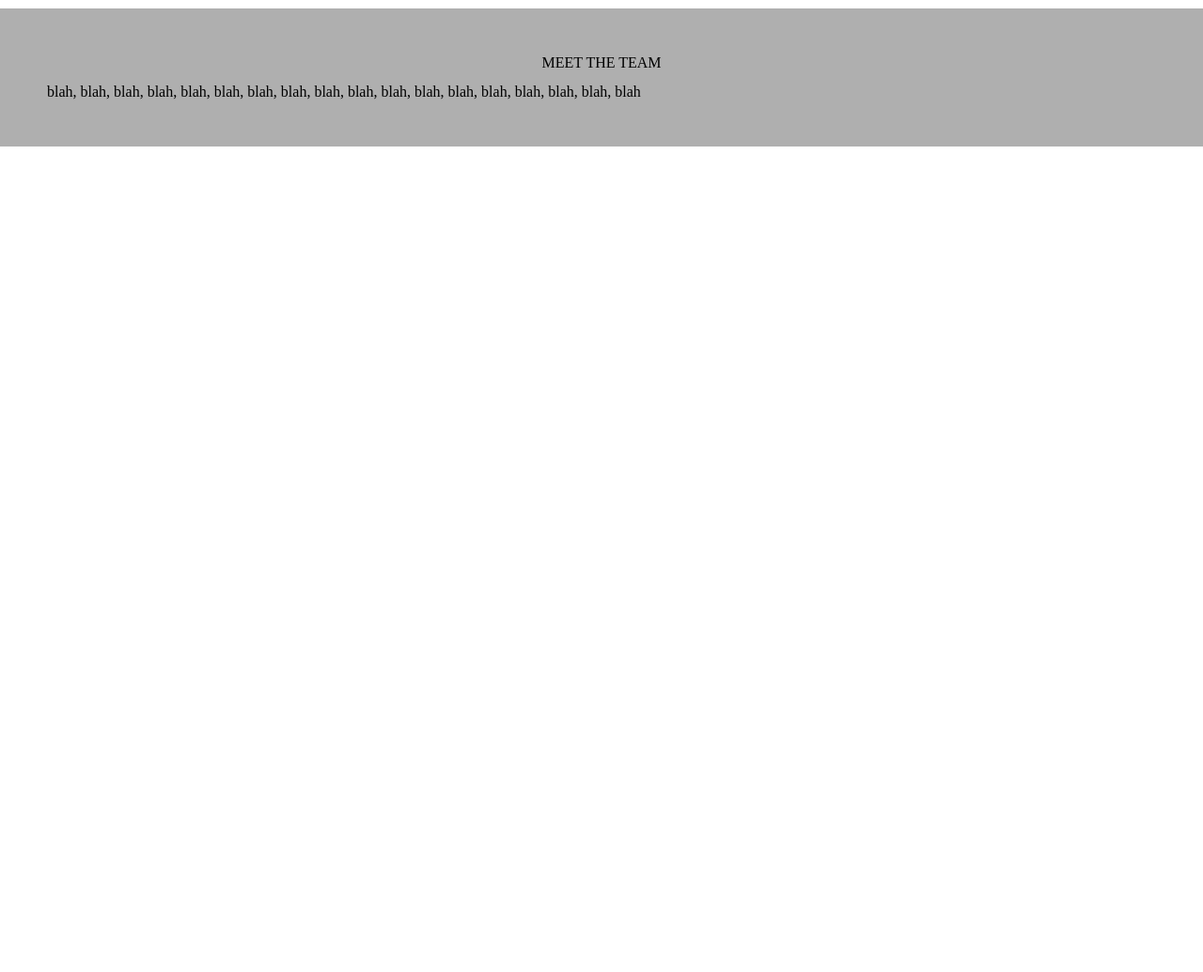
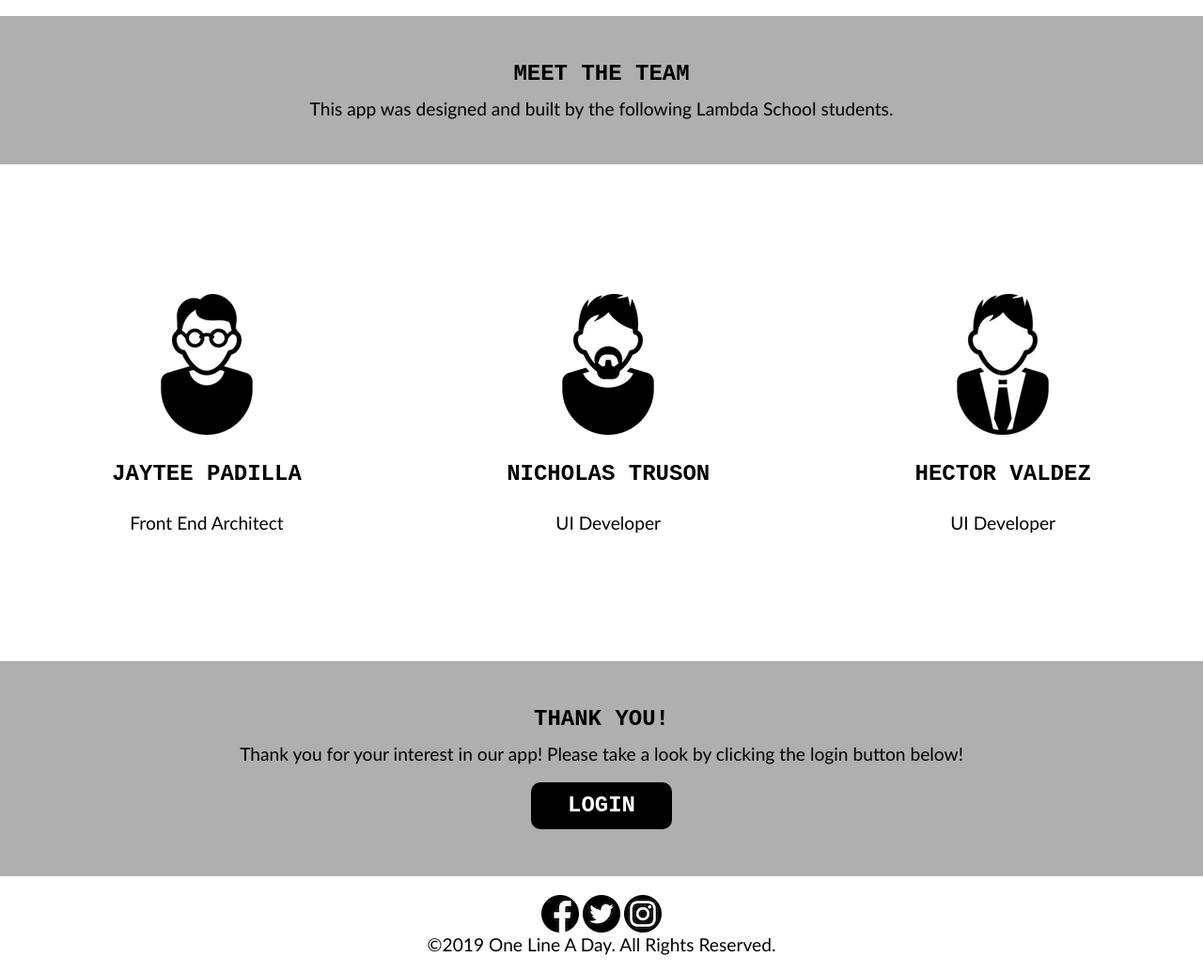
Before and after one commit to build-one-line-a-day/Frontend---Nicholas-Truson, a plain HTML site: page aboutus.html in a window 1280 px wide. Shown: the part 507-1542 px from the top of the page at 94% size. Before the commit the page ends 800 px from the top, so only its background shows below. Drawn offline with Linux system fonts and the light colour scheme.

Commit message:
more changes

```diff
--- a/aboutus.html
+++ b/aboutus.html
@@ -4,6 +4,11 @@
         <meta name="viewport" content="width=device-width, initial-scale=1.0">
 
         <link href="index.css" rel="stylesheet">
+
+        <link href="https://fonts.googleapis.com/css?family=Open+Sans&display=swap" rel="stylesheet">
+
+        <link href="https://fonts.googleapis.com/css?family=Montserrat&display=swap" rel="stylesheet">
+
     </head>
     <title>One Line A Day</title>
     <body>
@@ -21,5 +26,41 @@
         </div>
         <div class="the-team">
             <h2>Meet the Team</h2>
-                <p>blah, blah, blah, blah, blah, blah, blah, blah, blah, blah, blah, blah, blah, blah, blah, blah, blah, blah</p>
+                <p>This app was designed and built by the following Lambda School students.</p>
         </div>
+        <div class="top-row">
+            <div class="teammember">
+                    <img src="media/jaytee.png" alt="">
+                    <h3>Jaytee Padilla</h3>
+                        <p>Front End Architect</p>
+            </div>
+            <div class="teammember">
+                    <img src="media/nick.png" alt="">
+                    <h3>Nicholas Truson</h3>
+                        <p>UI Developer</p>
+            </div>
+            <div class="teammember">
+                    <img src="media/hector.png" alt="">
+                    <h3>Hector Valdez</h3>
+                        <p>UI Developer</p>
+            </div>
+        </div>
+
+
+        <div class="thankyou">
+                <h2>Thank you!</h2>
+                <p>Thank you for your interest in our app!  Please take a look by clicking the login button below!</p>
+                <div class="btn">
+                    <h3>Login</h3>
+                </div>
+            </div>
+
+            <div class="footer">
+                    <div class="social">
+                        <img src="media/facebook.png" alt="">
+                        <img src="media/twitter.png" alt="">
+                        <img src="media/instagram.png" alt="">
+                    </div>
+                    <p>©2019 One Line A Day. All Rights Reserved.</p>
+                </div>
+            </div>
--- a/index.css
+++ b/index.css
@@ -49,7 +49,8 @@ table {
 
 
 h1 {
-    font-size: 2.5rem;
+    font-size: 3rem;
+    font-family: 'Courier New', Courier, monospace;
     margin-top: 10px;
     margin-bottom: 10px;
 }
@@ -76,6 +77,7 @@ body {
 
 .nav nav a {
     text-decoration: none;
+    font-family: 'Courier New', Courier, monospace;
     color: black;
     text-transform: uppercase;
 }
@@ -89,6 +91,8 @@ body {
 }
 
 .about {
+    align-content: center;
+    justify-content: space-evenly;
     background-color: #afafaf;
     padding: 50px;
     margin: 0 auto;
@@ -96,6 +100,9 @@ body {
 
 h2 {
     text-align: center;
+    font-family: 'Courier New', Courier, monospace;
+    font-size: 1.5rem;
+    font-weight: bold;
     text-transform: uppercase;
     margin-bottom: 15px;
 }
@@ -105,7 +112,6 @@ h2 {
     flex-direction: row;
     align-content: center;
     justify-content: space-between;
-    margin: 10% auto;
     padding: 10px;
 }
 
@@ -153,14 +159,49 @@ h2 {
 
 h3 {
     text-align: center;
+    font-family: 'Courier New', Courier, monospace;
+    font-size: 1.5rem;
+    font-weight: bold;
     text-transform: uppercase;
-    margin: 15px;
+    margin: 30px;
+}
+
+p {
+    font-family: 'Gill Sans', 'Gill Sans MT', Calibri, 'Trebuchet MS', sans-serif;
+    font-size: 1.2rem;
 }
 
 .thankyou {
     background-color: #afafaf;
     padding: 50px;
+    display: flex;
+    flex-direction: column;
+    text-align: center;
 }
+
+
+
+.thankyou .btn {
+    background-color: black;
+    margin: 0 auto;
+    margin-top: 20px;
+    cursor: pointer;
+    width: 150px;
+    height: 50px;
+    font-size: 2rem;
+    border-radius: 10px;
+    color: white;
+    display: flex;
+    justify-content: center;
+    align-content: center;
+    align-items: center;
+}
+
+.thankyou .btn:hover {
+    color: black;
+    background-color: white;
+    border: 1px solid black;
+  }
 
 
 
@@ -186,4 +227,38 @@ h3 {
     background-color: #afafaf;
     padding: 50px;
     margin: 0 auto;
+    text-align: center;
 }
+
+.top-row {
+    display: flex;
+    flex-direction: row;
+    align-content: center;
+    justify-content: space-between;
+    margin: 10% auto;
+    padding: 10px;
+}
+
+.teammember {
+    display: flex;
+    flex-direction: column;
+    align-content: center;
+    justify-content: center;
+    text-align: center;
+    margin: 0 auto;
+}
+
+.teammember img{
+    max-width: 150px;
+    height: auto;
+    margin: 0 auto;
+}
+
+.footer {
+    display: flex;
+    flex-direction: column;
+    align-content: center;
+    justify-content: center;
+    text-align: center;
+    padding: 20px;
+}
```
Also changed, not shown: index.html (+17 -3 lines), Media/bar-chart.png (added), Media/facebook.png (added), Media/hector.png (added), Media/instagram.png (added), Media/jaytee.png (added), Media/nick.png (added), Media/twitter.png (added).
